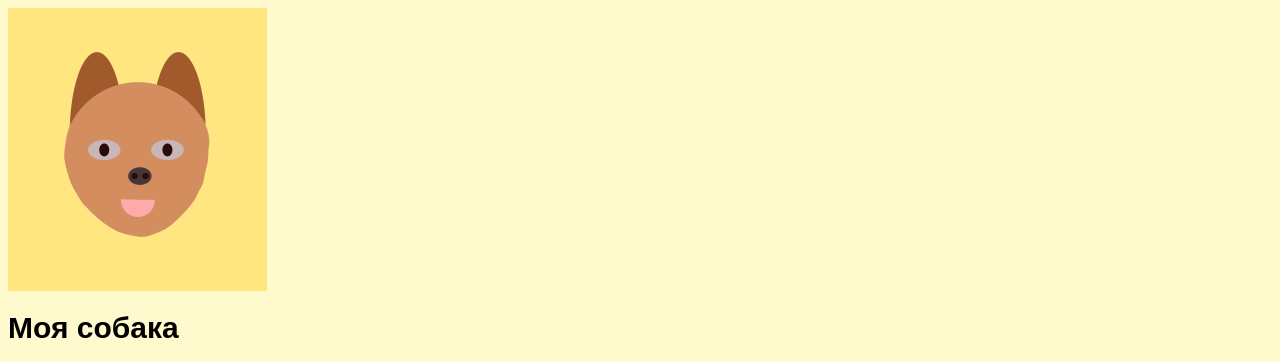
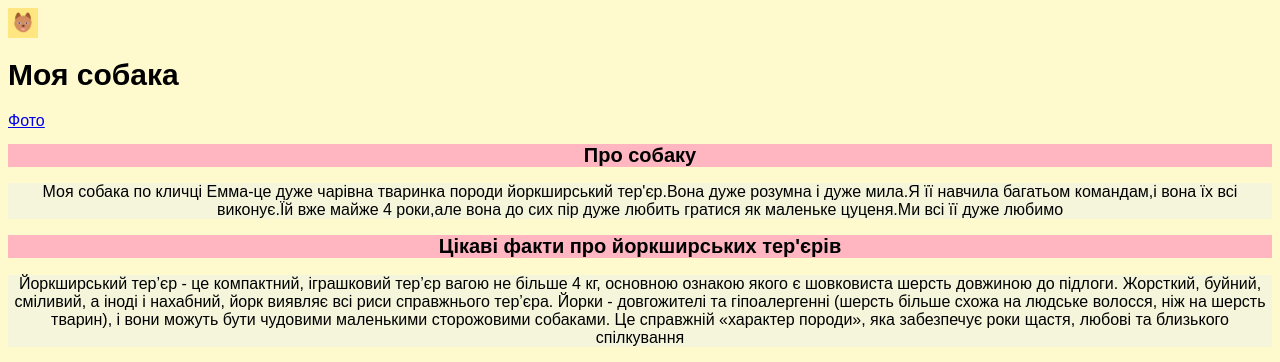
Before and after one commit to anastasiamih/SITE6, a plain HTML site: page index.html in a window 1280 px wide. Shown: the top 362 px of the page. Drawn offline with Linux system fonts and the light colour scheme.

Commit message:
Update index.html

```diff
--- a/index.html
+++ b/index.html
@@ -1,7 +1,7 @@
 <html>
     <title>Інформація про собак</title>
     <body style="color:black;background:lemonchiffon;font-family:sans-serif;">
-        <header><img src="https://anastasiamih.github.io/SITE6/dogsite.png"width"30px"height"30px"/><h1 style="font-size:30px;">Моя собака</h1><a href="#photo">Фото</a></header>
+        <header><img src="https://anastasiamih.github.io/SITE6/dogsite.png"width="30px"height="30px"/><h1 style="font-size:30px;">Моя собака</h1><a href="#photo">Фото</a></header>
         <main>
         <h1 style="text-align:center;font-size:20px;background:lightpink;">Про собаку</h1>
             <p style="text-align:center;background:beige;color:black;">Моя собака по кличці Емма-це дуже чарівна тваринка породи йоркширський тер'єр.Вона дуже розумна і дуже мила.Я її навчила багатьом командам,і вона їх всі виконує.Їй вже майже 4 роки,але вона до сих пір дуже любить гратися як маленьке цуценя.Ми всі її дуже любимо</p>
```
